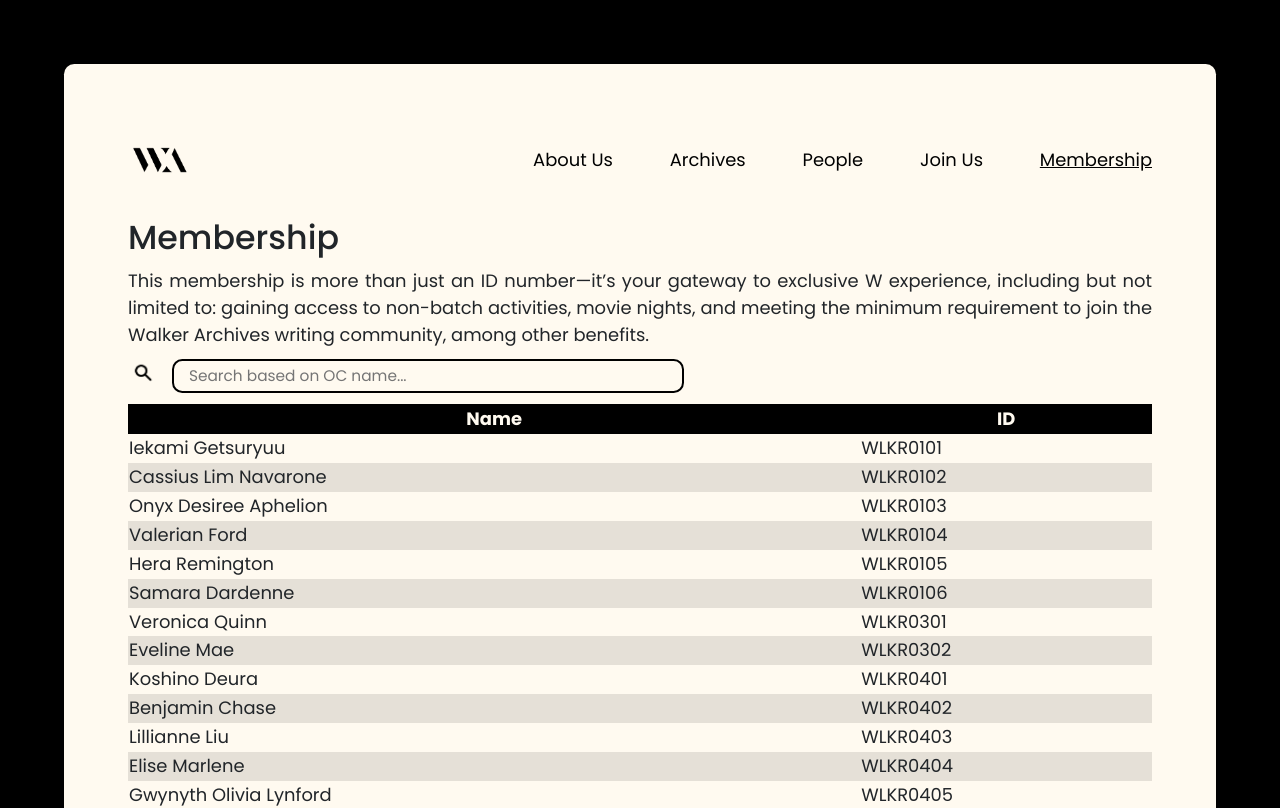
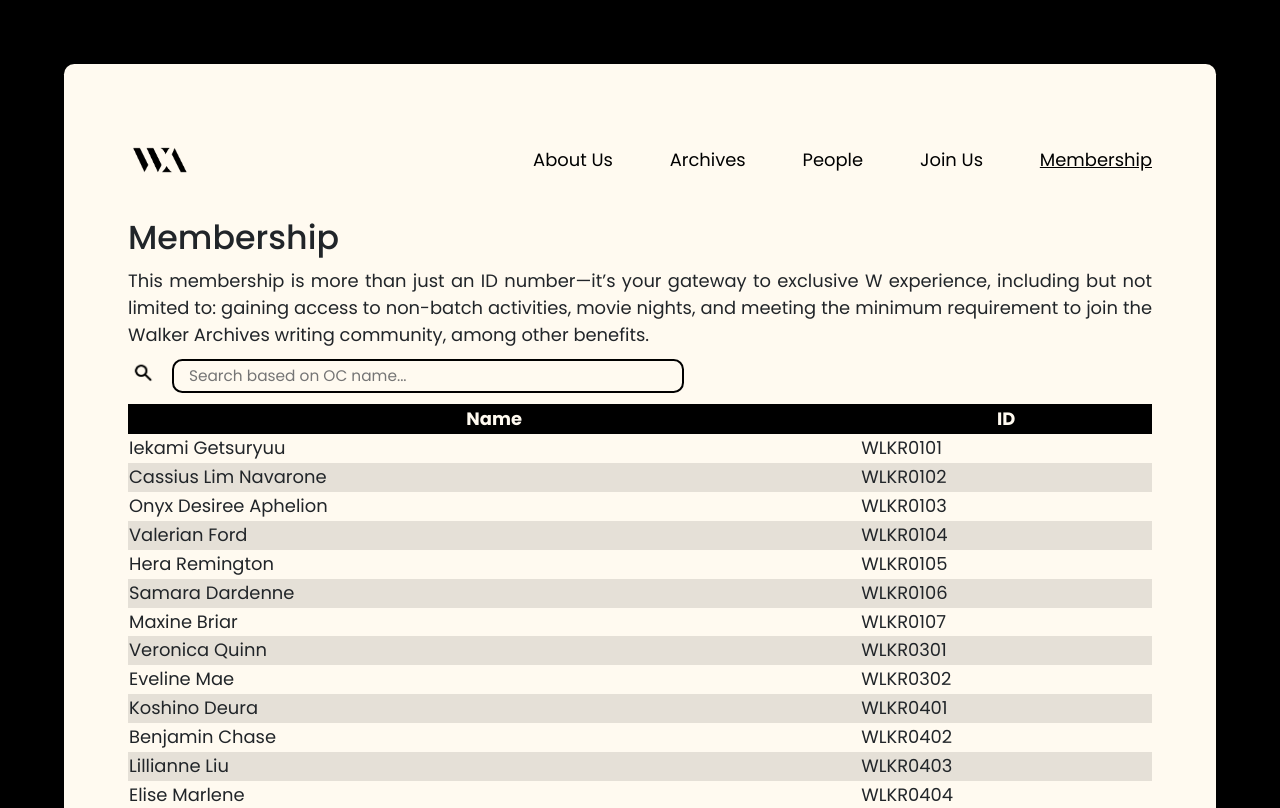
Before and after one commit to aetheryn/walker-archives, a React (Vite) app: page /members in a window 1280 px wide. Shown: the top 808 px of the page. Built offline with nearby package versions, Linux system fonts and the light colour scheme.

Commit message:
Update data.js

```diff
--- a/src/helper/data.js
+++ b/src/helper/data.js
@@ -454,6 +454,7 @@ const members = [
   { id: "0104", name: "Valerian Ford" },
   { id: "0105", name: "Hera Remington" },
   { id: "0106", name: "Samara Dardenne" },
+  { id: "0107", name: "Maxine Briar" },
   { id: "0301", name: "Veronica Quinn" },
   { id: "0302", name: "Eveline Mae" },
   { id: "0401", name: "Koshino Deura" },
```
